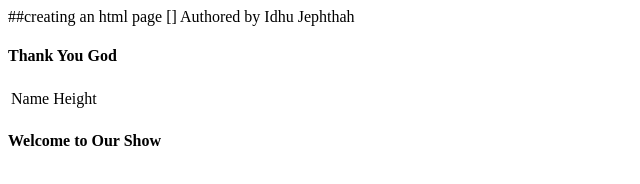
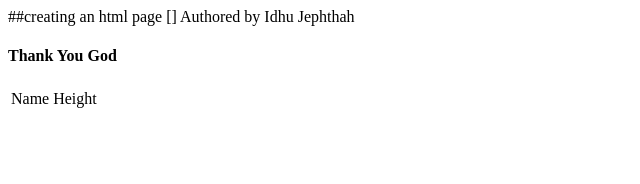
Before and after one commit to jephthah-java/UnderstandingRepo, a plain HTML site: page Branch-A/index.html in a window 1280 px wide. Shown: the whole page, without its empty margins (0-640 px from the left). Drawn offline with Linux system fonts and the light colour scheme.

Commit message:
Edited
Base Caption removed

```diff
--- a/Branch-A/index.html
+++ b/Branch-A/index.html
@@ -10,6 +10,6 @@
       </tr>
     </table>
 
-    <H4> Welcome to Our Show </h4>
+   <!-- <H4> Welcome to Our Show </h4> -->
   </body>
 </html>
```
